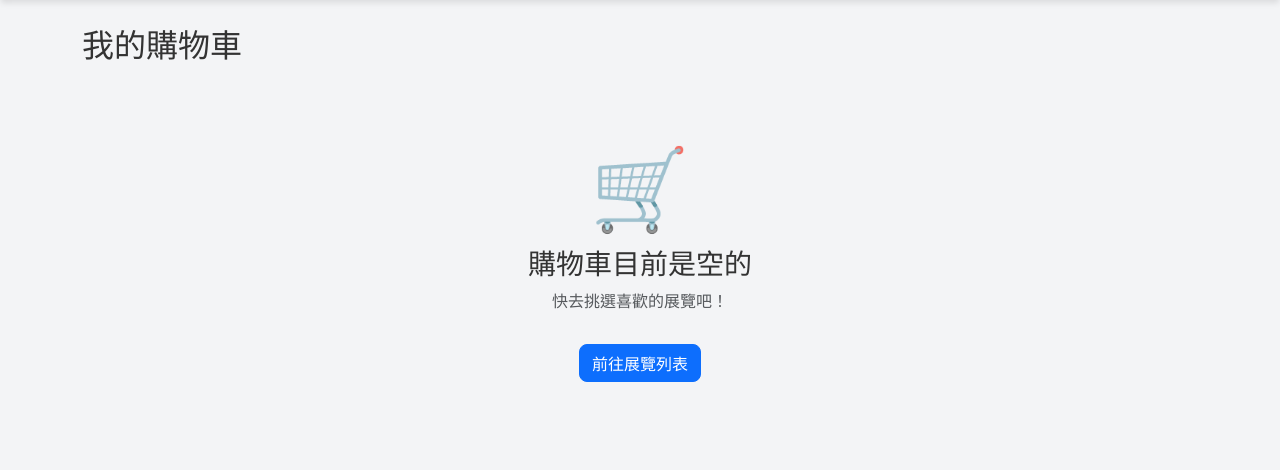
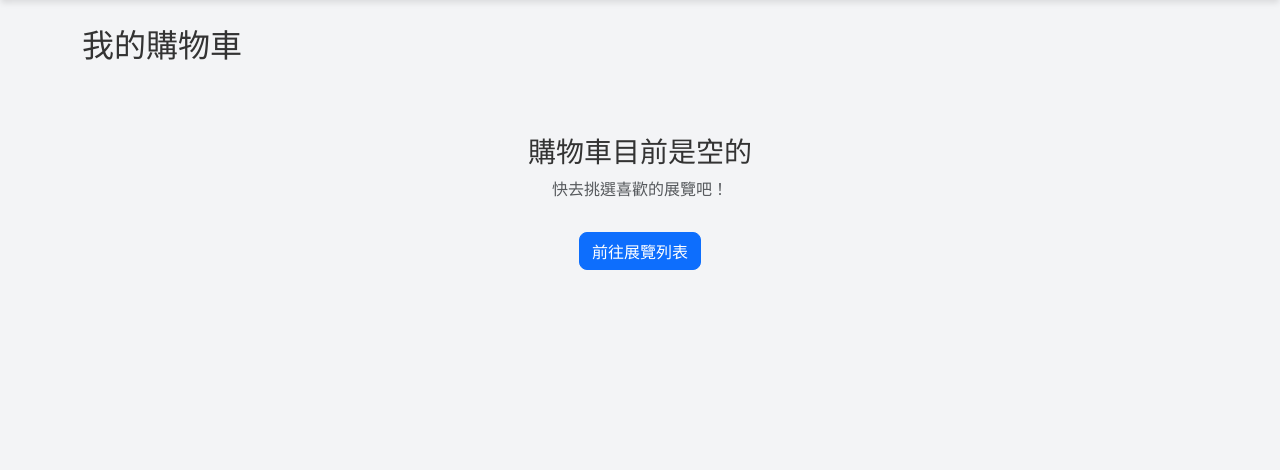
Before and after one commit to doluheyo/Database, a Flask app: page /cart in a window 1280 px wide. Shown: the part 62-532 px from the top of the page. Run offline with Flask 3, Linux system fonts and the light colour scheme.

Commit message:
刪掉購物車emoji

```diff
--- a/templates/cart.html
+++ b/templates/cart.html
@@ -51,7 +51,7 @@
     </div>
 {% else %}
     <div class="text-center py-5">
-        <div class="display-1 text-muted mb-3">🛒</div>
+
         <h3>購物車目前是空的</h3>
         <p class="text-muted">快去挑選喜歡的展覽吧！</p>
         <a href="/" class="btn btn-primary mt-3">前往展覽列表</a>
```
